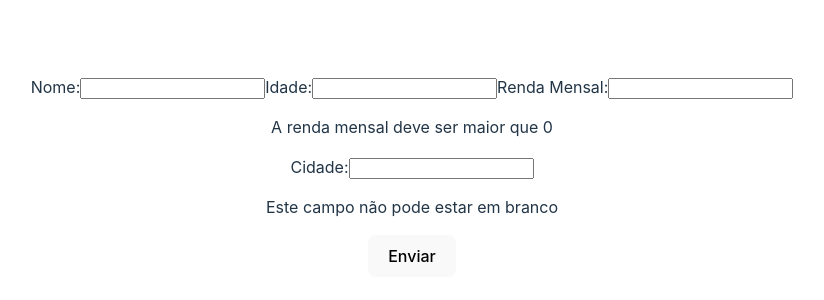
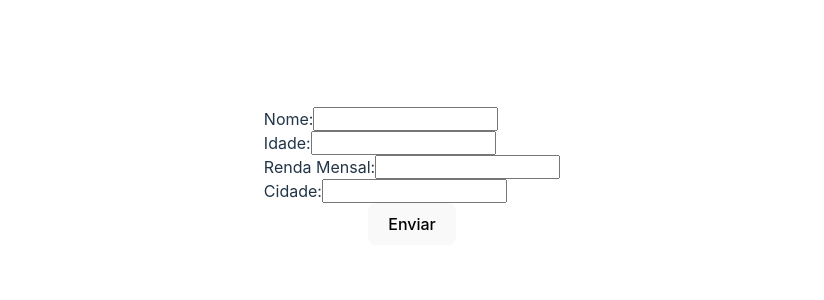
Before and after one commit to daviavr/blipay-frontend, a React (Vite) app: page / in a window 1280 px wide. Shown: the part 224-524 px from the top of the page, without its empty margins (228-1052 px from the left). Built offline with nearby package versions, Linux system fonts and the light colour scheme.

Commit message:
using reusable components for RegisterForm

```diff
--- a/mockApi.js
+++ b/mockApi.js
@@ -10,10 +10,10 @@ app.use(
     preflightContinue: true,
   }),
 );
+
 app.post('/mock', (req, res) => {
-  const { income } = req.body; // Assuming you send a "requestType" key in your request
+  const { income } = req.body;
 
-  // Conditional logic based on the request content
   let response;
 
   if (income <= 100){
--- a/src/RegisterForm.tsx
+++ b/src/RegisterForm.tsx
@@ -1,4 +1,6 @@
 import { useState, useEffect } from "react";
+import Input from "./components/Input";
+import ValidationMessage from "./components/Validation";
 
 const fetchData = async (income, API_URL) => {
   try {
@@ -35,13 +37,13 @@ function RegisterForm({ setIsAuthenticated, expirationDelay, API_URL }) {
   const [age, setAge] = useState(NaN);
   const [validAge, setValidAge] = useState(false);
   useEffect(() => {
-    age >= 18 && age <= 65 ? setValidAge(true) : setValidAge(false);
+    !isNaN(+age) && age >= 18 && age <= 65 ? setValidAge(true) : setValidAge(false);
   }, [age]);
 
   const [income, setIncome] = useState(NaN);
   const [validIncome, setValidIncome] = useState(false);
   useEffect(() => {
-    income > 0 ? setValidIncome(true) : setValidIncome(false);
+    !isNaN(+income) && income > 0 ? setValidIncome(true) : setValidIncome(false);
   }, [income]);
 
   const [city, setCity] = useState("");
@@ -65,76 +67,59 @@ function RegisterForm({ setIsAuthenticated, expirationDelay, API_URL }) {
         expiredTime: Date.now() + expirationDelay,
       };
 
-      if (jsonData.status == "APPROVED"){
-        authData["isApproved"] = true
+      if (jsonData.status == "APPROVED") {
+        authData["isApproved"] = true;
         authData["max_ammount"] = jsonData.max_ammount;
-      }
-      else if (jsonData.status == "DENIED") {
+      } else if (jsonData.status == "DENIED") {
         authData["isApproved"] = false;
-      }else {
-        throw Error("API retornou valores inválidos")
+      } else {
+        throw Error("API retornou valores inválidos");
       }
 
-      localStorage.setItem('authData', JSON.stringify(authData));
+      localStorage.setItem("authData", JSON.stringify(authData));
       setIsAuthenticated(true);
     }
   };
 
   return (
-    <section>
+    <section className="registerPage">
       <p className={errMsg != "" ? "" : "offscreen"}>
         O nome precisa ter no mínimo 8 caracteres
       </p>
+
       <form onSubmit={handleSubmit}>
-        <label htmlFor="user">Nome:</label>
-        <input
+        <Input
+          content="Nome:"
           type="text"
           id="user"
-          autoComplete="off"
           onChange={(e) => setUser(e.target.value)}
-          required
         />
-        <p className={!validUser && user ? "" : "offscreen"}>
-          O nome precisa ter no mínimo 8 caracteres
-        </p>
+        <ValidationMessage isInvalid={!validUser && user} message={"O nome precisa ter no mínimo 8 caracteres"}/>
 
-        <label htmlFor="age">Idade:</label>
-        <input
+        <Input
+          content="Idade:"
           type="text"
           id="age"
-          autoComplete="off"
-          onChange={(e) => setAge(Number(e.target.value))}
-          value={!isNaN(age) ? age : ""}
-          required
+          onChange={(e) => setAge(e.target.value)}
         />
-        <p className={!validAge && age ? "" : "offscreen"}>
-          A idade deve estar entre 18 e 65 anos
-        </p>
+        <ValidationMessage isInvalid={!validAge && age} message={"A idade deve ser um número entre 18 e 65 anos"}/>
 
-        <label htmlFor="income">Renda Mensal:</label>
-        <input
+        <Input
+          content="Renda Mensal:"
           type="text"
           id="income"
-          autoComplete="off"
-          onChange={(e) => setIncome(Number(e.target.value))}
-          value={!isNaN(income) ? income : ""}
-          required
+          onChange={(e) => setIncome(e.target.value)}
         />
-        <p className={!validIncome ? "" : "offscreen"}>
-          A renda mensal deve ser maior que 0
-        </p>
+        <ValidationMessage isInvalid={!validIncome && income} message={"A renda deve ser um número maior que 0"}/>
 
-        <label htmlFor="city">Cidade:</label>
-        <input
+        <Input
+          content="Cidade:"
           type="text"
           id="city"
-          autoComplete="off"
           onChange={(e) => setCity(e.target.value)}
-          required
         />
-        <p className={!validCity ? "" : "offscreen"}>
-          Este campo não pode estar em branco
-        </p>
+        <ValidationMessage isInvalid={!validCity && city} message={"Este campo não pode estar em branco"}/>
+
         <button type="submit">Enviar</button>
       </form>
     </section>
--- /dev/null
+++ b/src/components/Input.tsx
@@ -0,0 +1,16 @@
+function Input({ content, type, id, onChange}) {
+  return (
+    <div className="dataField">
+      <label htmlFor="user">{content}</label>
+      <input
+        type={type}
+        id={id}
+        autoComplete="off"
+        onChange={onChange}
+        required
+      />
+    </div>
+  );
+}
+
+export default Input
--- /dev/null
+++ b/src/components/Validation.tsx
@@ -0,0 +1,5 @@
+function ValidationMessage({ message, isInvalid }) {
+  return <p className={isInvalid ? "validation" : "offscreen"}>{message}</p>;
+}
+
+export default ValidationMessage
--- a/src/index.css
+++ b/src/index.css
@@ -67,6 +67,22 @@ button:focus-visible {
   }
 }
 
+.registerPage{
+  display: flex;
+  flex-direction: column;
+}
+
+.formField {
+  display: flex;
+  flex-direction: column;
+  margin-bottom: 0.5em;
+}
+
+.dataField {
+  display: flex;
+  flex-direction: row;
+}
+
 .offscreen {
   position: absolute;
   left: -9999px;
```
